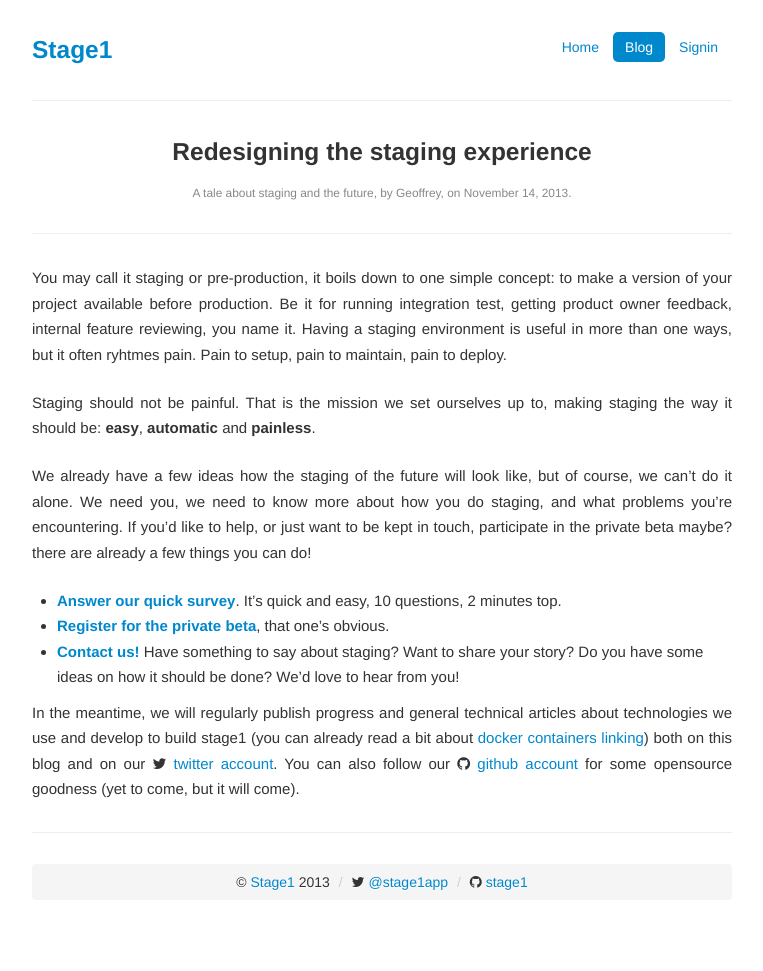
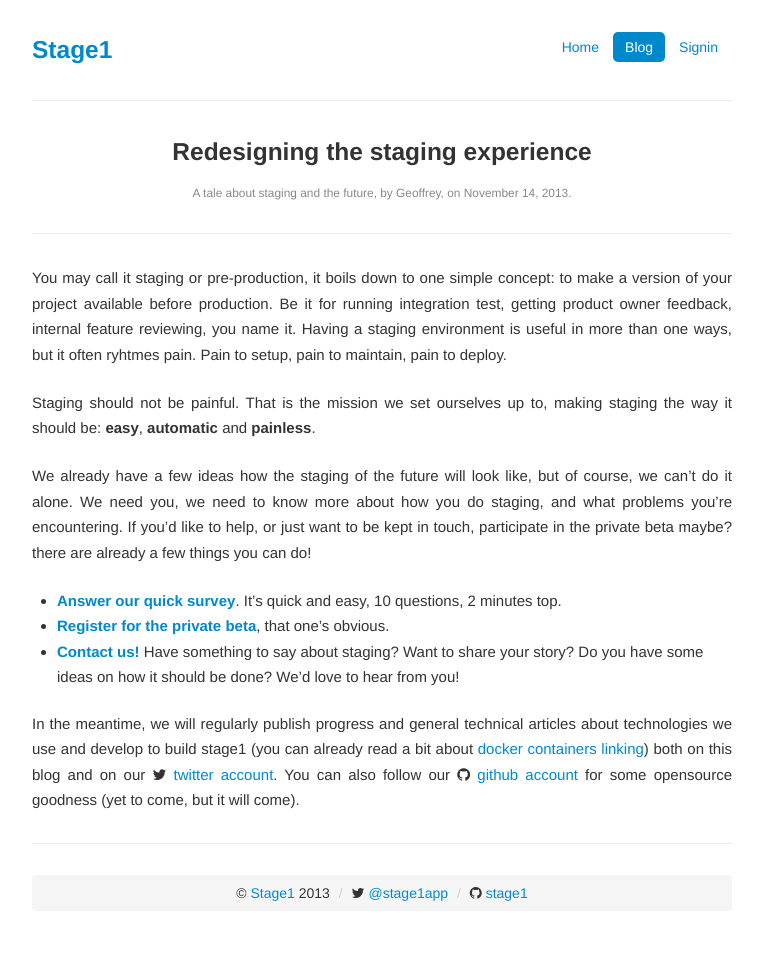
Before and after one commit to pborreli/blog-2, a Jekyll site: the page built from _posts/2013-11-14-redesigning-the-staging-experience.md, in a window 1280 px wide. Shown: the whole page, without its empty margins (258-1021 px from the left). Built offline with Jekyll 4.4.1, drawn with Linux system fonts in a browser that asks for light colours.

Commit message:
fixed ul margin

```diff
--- a/assets/css/blog.css
+++ b/assets/css/blog.css
@@ -10,6 +10,10 @@
 .post-content p {
     margin-bottom: 1.5em;
     text-align: justify;
+}
+
+.post-content ul {
+    margin-bottom: 1.5em;
 }
 
 .post-content p, .post-content ul li {
```
